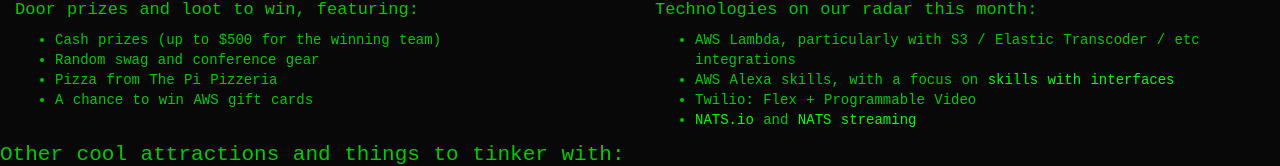
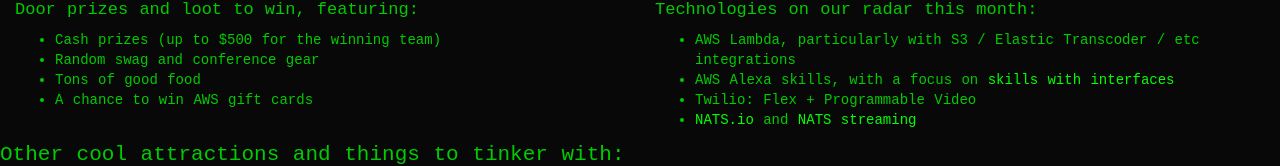
Before and after one commit to hacknightio/site, a Nuxt app: page /hn3 in a window 1280 px wide. Shown: the part 1378-1544 px from the top of the page. Built offline with nearby package versions, Linux system fonts and the light colour scheme; some icons are missing.

Commit message:
Update hn3.vue

```diff
--- a/pages/hn3.vue
+++ b/pages/hn3.vue
@@ -28,7 +28,7 @@
       <ul>
         <li>Cash prizes (up to $500 for the winning team)</li>
         <li>Random swag and conference gear</li>
-        <li>Pizza from The Pi Pizzeria</li>
+        <li>Tons of good food</li>
         <li>A chance to win AWS gift cards</li>
       </ul>
     </div>
```
